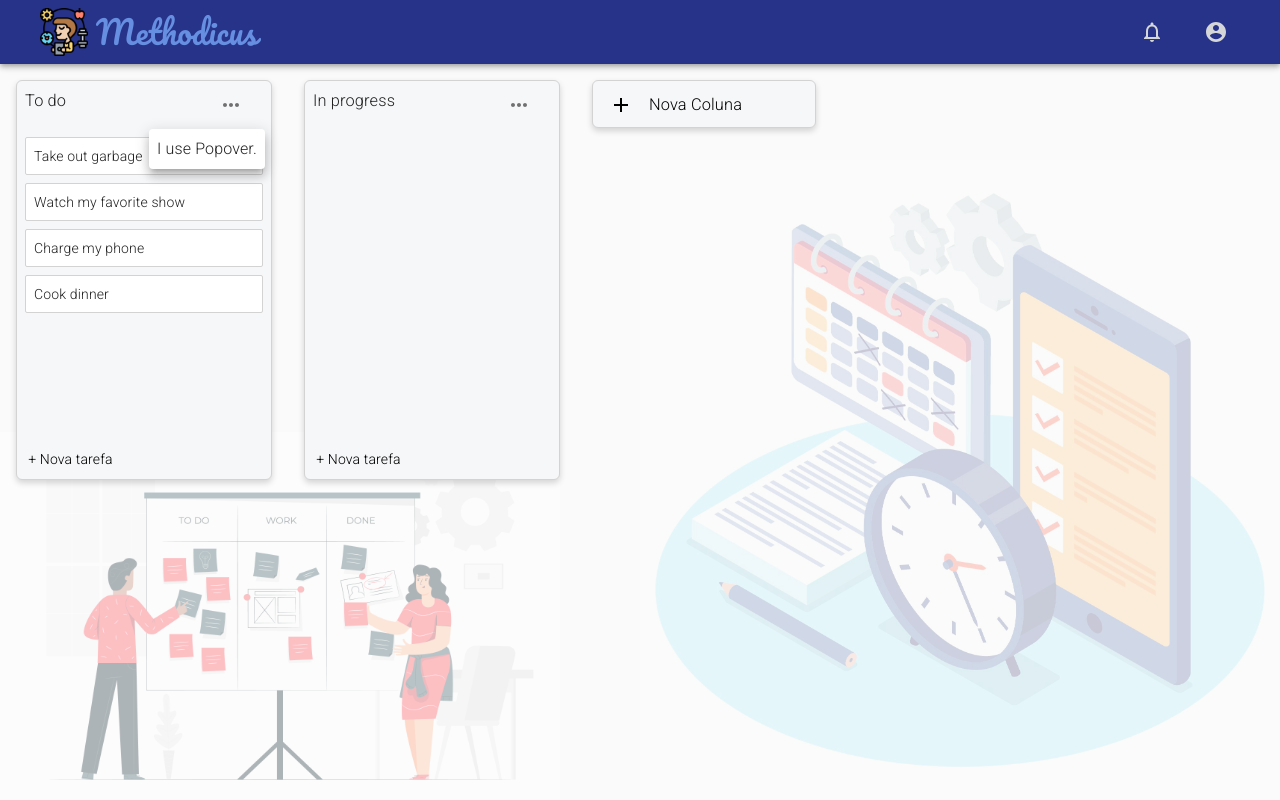
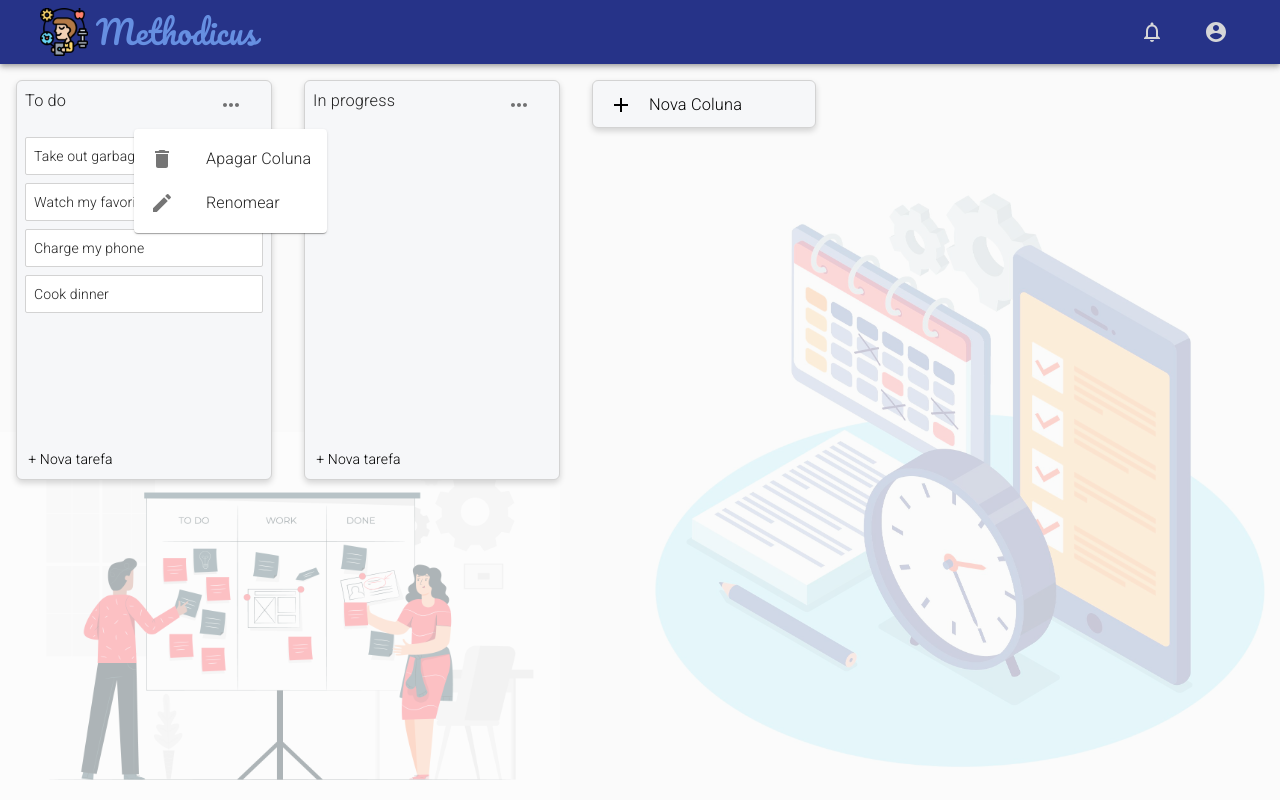
Before and after one commit to FabioMoreiraFM/Methodicus, a React (Create React App) app: page / in a window 1280 px wide. Both pictures are taken after a click on the button 231 px from the left and 105 px from the top of the page. Built offline with nearby package versions, Linux system fonts and the light colour scheme.

Commit message:
Cria rotinas de remover e renomear colunas

```diff
--- a/src/components/UI/ButtonWithPopover/index.js
+++ b/src/components/UI/ButtonWithPopover/index.js
@@ -26,7 +26,7 @@ const ButtonWithPopover = ({popover: Popover, ...props}) => {
                 onMouseEnter={props.onMouseOver && handlePopoverOpen}
                 onMouseLeave={props.onMouseOver && handlePopoverClose}
                 onClick={props.onClick && handlePopoverOnClick}
-                color={props.color}
+                buttoncolor={props.buttoncolor}
               >
                 {props.children}
             </HeaderIconButton>
--- a/src/components/UI/ButtonWithPopover/style.js
+++ b/src/components/UI/ButtonWithPopover/style.js
@@ -2,7 +2,7 @@ import styled from 'styled-components'
 import {IconButton } from '@material-ui/core';
 
 export const HeaderIconButton = styled(IconButton)`
-    color: ${props => props.color};
+    color: ${props => props.buttoncolor};
     &:hover {
         background: #D5D6D8;
         color: black;
--- a/src/pages/Home/Columns/Column/ColumnPopovers/OptionsPopover/index.js
+++ b/src/pages/Home/Columns/Column/ColumnPopovers/OptionsPopover/index.js
@@ -1,40 +1,38 @@
-import Popover from '@material-ui/core/Popover';
-import Typography from '@material-ui/core/Typography';
-import { makeStyles } from '@material-ui/core/styles';
-
-const useStyles = makeStyles((theme) => ({
-  popover: {
-    pointerEvents: 'none',
-  },
-  paper: {
-    padding: theme.spacing(1),
-  },
-}));
+import { Delete, Edit } from '@material-ui/icons';
+import { MenuItem, Popper, Grow, Paper, ClickAwayListener, MenuList, ListItemIcon,ListItemText} from '@material-ui/core';
 
 export default function OptionsPopover (props) {
-  const classes = useStyles();
+  const onRenameColumn = () => {
+    props.onRenameColumn();
+    props.onExit();
+  }
+
+  const menus = [
+          [<Delete />, 'Apagar Coluna', props.onDeleteColumn],
+          [<Edit />, 'Renomear', onRenameColumn]
+  ]
 
   return (
-      <Popover
-        id="mouse-over-popover"
-        className={classes.popover}
-        classes={{
-          paper: classes.paper,
-        }}
-        open={props.open}
-        anchorEl={props.anchorEl}
-        anchorOrigin={{
-          vertical: 'bottom',
-          horizontal: 'left',
-        }}
-        transformOrigin={{
-          vertical: 'top',
-          horizontal: 'center',
-        }}
-        onClose={props.handlePopoverClose}
-        disableRestoreFocus
-      >
-        <Typography>I use Popover.</Typography>
-      </Popover>
+      <Popper open={props.open} anchorEl={props.anchorEl}  role={undefined} transition disablePortal>
+      {({ TransitionProps, placement }) => (
+        <Grow
+          {...TransitionProps}
+          style={{ transformOrigin: placement === 'bottom' ? 'center top' : 'center bottom' }}
+        >
+          <Paper>
+            <ClickAwayListener onClickAway={props.onExit}>
+              <MenuList autoFocusItem={props.open} id="menu-list-grow" >
+                  {menus.map(menuItem => (
+                      <MenuItem key={menuItem} onClick={() => menuItem[2](props.columnId)}>
+                        <ListItemIcon>{menuItem[0]}</ListItemIcon>
+                        <ListItemText>{menuItem[1]}</ListItemText>
+                      </MenuItem>
+                  ))}
+              </MenuList>
+            </ClickAwayListener>
+          </Paper>
+        </Grow>
+      )}
+    </Popper>
   );
 }
--- a/src/pages/Home/Columns/Column/index.js
+++ b/src/pages/Home/Columns/Column/index.js
@@ -1,19 +1,47 @@
-import { Component } from 'react'
+import React, { Component } from 'react'
 import { Droppable, Draggable } from 'react-beautiful-dnd';
-import { Container, TaskList, Title, NewTaskContainer, HeaderContainer } from './style';
+import { Container, TaskList, Title, NewTaskContainer, HeaderContainer, RenameTextField } from './style';
 import Task from './Task';
 import MoreHorizIcon from '@material-ui/icons/MoreHoriz';
 import {default as Options} from 'components/UI/ButtonWithPopover';
 import OptionsPopover from './ColumnPopovers/OptionsPopover';
+import { ClickAwayListener } from '@material-ui/core';
+
 
 class Column extends Component {
+    state = {
+        editColumnNameActive: false
+    }
+
+
+    handleEditColumnName = () => {
+        this.setState({editColumnNameActive: false})
+    }
+
     render() {
+        const OptionsPopverWithProps = (props) => (
+            <OptionsPopover
+                onDeleteColumn={this.props.onDeleteColumn}
+                onRenameColumn={() => this.setState({editColumnNameActive: !this.state.editColumnNameActive})}
+                columnId={this.props.column.id}
+                {...props}
+            />
+        )
+
         const header = (provided) => (
             <HeaderContainer>
-                <Title {...provided.dragHandleProps}>
-                    {this.props.column.title}
-                </Title>
-                <Options popover={OptionsPopover} onClick>
+                {!this.state.editColumnNameActive &&
+                    <Title {...provided.dragHandleProps}>
+                        {this.props.column.title}
+                    </Title>
+                }
+                {
+                    this.state.editColumnNameActive &&
+                    <ClickAwayListener onClickAway={this.handleEditColumnName}>
+                        <RenameTextField id="standard-basic" value={this.props.column.title} onChange={(e) => this.props.onRenameColumn(this.props.column.id, e.target.value)} InputLabelProps={{shrink: false}} {...provided.dragHandleProps} />
+                    </ClickAwayListener>
+                }
+                <Options popover={OptionsPopverWithProps} onClick>
                     <MoreHorizIcon />
                 </Options>
             </HeaderContainer>
--- a/src/pages/Home/Columns/Column/style.js
+++ b/src/pages/Home/Columns/Column/style.js
@@ -1,3 +1,4 @@
+import { TextField } from '@material-ui/core'
 import { Link } from 'react-router-dom'
 import styled from 'styled-components'
 
@@ -49,3 +50,9 @@ export const NewTaskContainer = styled(Link)`
         background-color: lightgrey;
     }
 `
+
+export const RenameTextField = styled(TextField)`
+    margin-left: 0.5rem;
+    margin-top: 0.30rem;
+    width: 11rem;
+`
--- a/src/pages/Home/Columns/index.js
+++ b/src/pages/Home/Columns/index.js
@@ -29,6 +29,41 @@ const initialData = {
 
 class Columns extends Component {
     state = initialData
+
+    onRenameColumn = (columnId, newColumnName) => {
+        let newColumn = this.state.columns[columnId]
+        newColumn.title = newColumnName
+
+        let newColumns = {...this.state.columns}
+        newColumns[columnId] = newColumn
+
+        this.setState({
+            ...this.state,
+            columns: newColumns
+        })
+    }
+
+    onDeleteColumn = columnId => {
+        let newColumnOrder = Array.from(this.state.columnOrder)
+        newColumnOrder = newColumnOrder.filter(columnOrder => columnOrder !== columnId)
+
+        let newColumns = {...this.state.columns}
+        let newTasks = {...this.state.tasks}
+
+        let removedColumn = newColumns[columnId]
+        removedColumn.taskIds.map(taskId => delete newTasks[taskId])
+
+        delete newColumns[columnId]
+
+        const newState = {
+            ...this.state,
+            columns: newColumns,
+            columnOrder: newColumnOrder,
+            tasks: newTasks
+        }
+
+        this.setState(newState)
+    }
 
     onClickNewTask = (columnId) => {
         const newTask = {
@@ -168,7 +203,15 @@ class Columns extends Component {
                                 const column = this.state.columns[columnId]
                                 const tasks = column.taskIds.map(taskId => this.state.tasks[taskId])
 
-                                return <Column key={column.id} column={column} tasks={tasks} index={index} onClickNewTask={this.onClickNewTask} />
+                                return <Column
+                                    key={column.id}
+                                    column={column}
+                                    tasks={tasks}
+                                    index={index}
+                                    onClickNewTask={this.onClickNewTask}
+                                    onDeleteColumn={this.onDeleteColumn}
+                                    onRenameColumn={this.onRenameColumn}
+                                    />
                             })}
                             {provided.placeholder}
                             <NewColumn onClickCreateColumn={this.onClickCreateColumn} />
--- a/src/pages/Home/Header/Drawer/index.js
+++ b/src/pages/Home/Header/Drawer/index.js
@@ -51,7 +51,7 @@ class HeaderDrawer extends Component {
           onClick={this.toggleDrawer(false)}
           onKeyDown={this.toggleDrawer(false)}
         >
-          <List>
+          <List component="nav">
             {this.state.menus.map((menu, index) => (
               <ListItem button key={menu[0]}>
                 <ListItemIcon>{menu[1]}</ListItemIcon>
--- a/src/pages/Home/Header/index.js
+++ b/src/pages/Home/Header/index.js
@@ -17,10 +17,10 @@ const Header = () => {
                 <Logo src={img} alt="logotipo da empresa" />
                 <TradeMark>Methodicus</TradeMark>
                 <Hidden xsDown>
-                    <ButtonWithPopover popover={NotificationPopover} onMouseOver color="#D5D6D8">
+                    <ButtonWithPopover popover={NotificationPopover} onMouseOver buttoncolor="#D5D6D8">
                         <NotificationsNoneIcon />
                     </ButtonWithPopover>
-                    <ButtonWithPopover popover={ProfilePopover} onMouseOver color="#D5D6D8">
+                    <ButtonWithPopover popover={ProfilePopover} onMouseOver buttoncolor="#D5D6D8">
                         <AccountCircle />
                     </ButtonWithPopover>
                 </Hidden>
```
